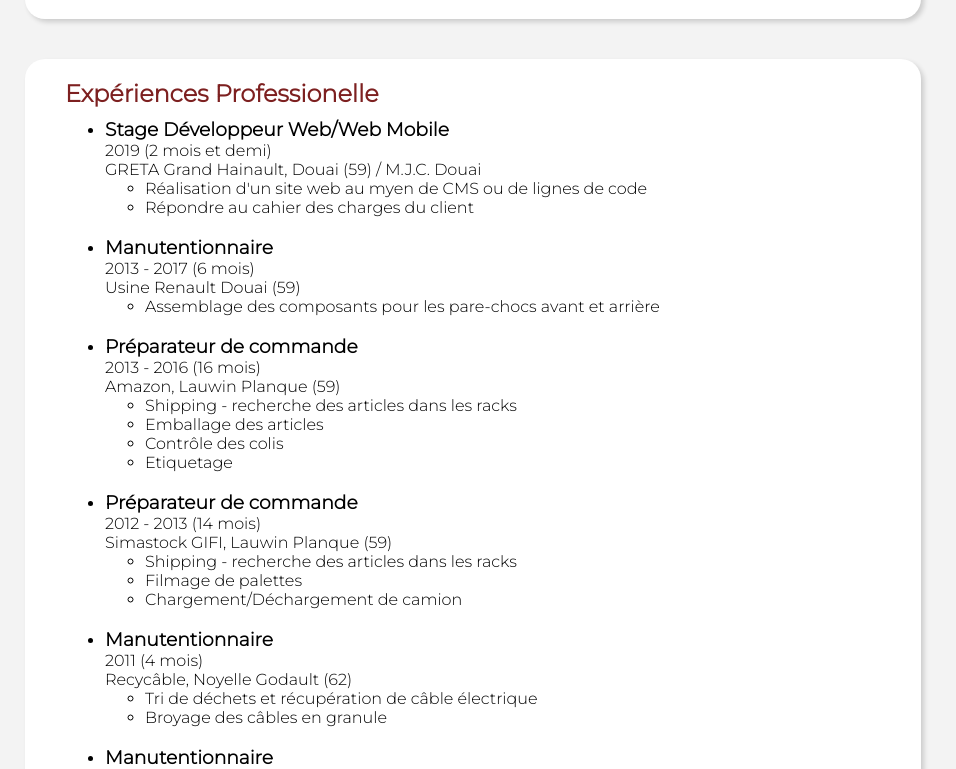
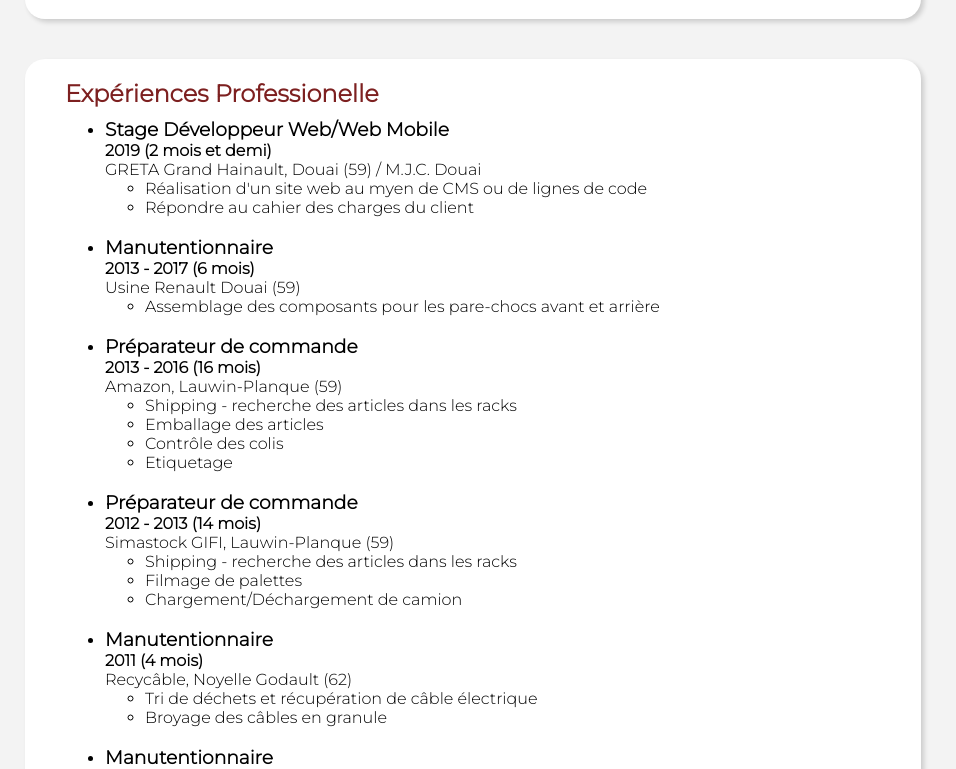
Before and after one commit to ArcangeliAurelien/Arcangeli_Aurelien_CV, a React (Create React App) app: page / in a window 1280 px wide. Shown: the part 3152-3921 px from the top of the page, without its empty margins (167-1123 px from the left). Built offline with nearby package versions, Linux system fonts and the light colour scheme.

Commit message:
Parcours

```diff
--- a/src/components/Parcours/Parcours.jsx
+++ b/src/components/Parcours/Parcours.jsx
@@ -36,7 +36,7 @@ export default function Parcours() {
                   <ul>
                     <li>
                       <h3>{data.titre}</h3>
-                      <div>{data.date}</div>
+                      <div><b>{data.date}</b></div>
                       <div>{data.lieu}</div>
                       {(data.descriptif).map((descEle, index) => (<ul>
                         <li key={index}>{descEle}</li></ul>
--- a/src/data/Parcours.js
+++ b/src/data/Parcours.js
@@ -37,7 +37,7 @@ export const experiencePro = [
     {
         "date": "2013 - 2016 (16 mois)",
         "titre": "Préparateur de commande",
-        "lieu": "Amazon, Lauwin Planque (59)",
+        "lieu": "Amazon, Lauwin-Planque (59)",
         "descriptif": [
             "Shipping - recherche des articles dans les racks",
             "Emballage des articles",
@@ -48,7 +48,7 @@ export const experiencePro = [
     {
         "date": "2012 - 2013 (14 mois)",
         "titre": "Préparateur de commande",
-        "lieu": "Simastock GIFI, Lauwin Planque (59)",
+        "lieu": "Simastock GIFI, Lauwin-Planque (59)",
         "descriptif": [
             "Shipping - recherche des articles dans les racks",
             "Filmage de palettes",
```
